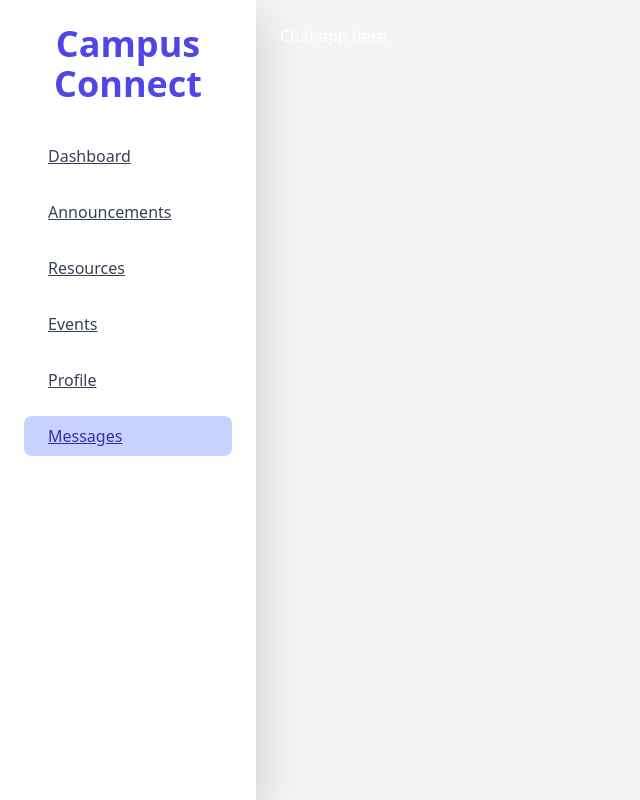
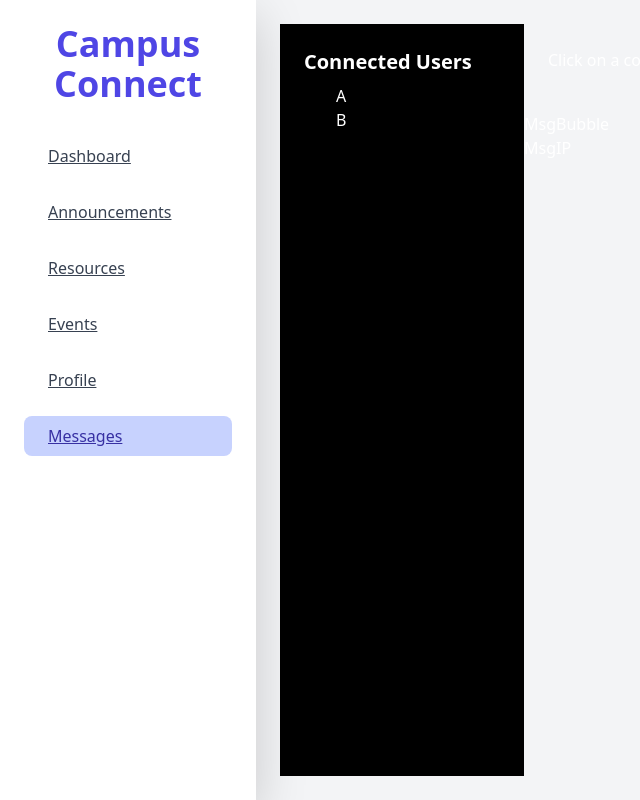
Before and after one commit to Satyam4123/Campus-Connect, a React (Vite) app in the folder Frontend/: page /chat in a window 1280 px wide. Shown: the whole page, without its empty margins (0-640 px from the left). Built offline with nearby package versions, Linux system fonts and the light colour scheme; sample sign-in values are in the browser's storage; a web font is replaced by a local one.

Commit message:
Chat app dummy sidebar made

```diff
--- /dev/null
+++ b/Frontend/src/components/chat/ChatWindow.jsx
@@ -0,0 +1,20 @@
+import React from 'react'
+import MsgBubble from './MsgBubble'
+import MsgIP from './MsgIP'
+
+const ChatWindow = ({selectedUser}) => {
+    return (
+        <div>
+            {selectedUser ? (
+                <p className='p-4'>Chat with {selectedUser.name}</p>
+            ) : (
+                <p className='p-4'>Click on a connected user</p>
+            )}
+
+            <MsgBubble />
+            <MsgIP />
+        </div>
+    )
+}
+
+export default ChatWindow
--- /dev/null
+++ b/Frontend/src/components/chat/MsgBubble.jsx
@@ -0,0 +1,11 @@
+import React from 'react'
+
+const MsgBubble = () => {
+  return (
+    <div>
+      MsgBubble
+    </div>
+  )
+}
+
+export default MsgBubble
--- /dev/null
+++ b/Frontend/src/components/chat/MsgIP.jsx
@@ -0,0 +1,11 @@
+import React from 'react'
+
+const MsgIP = () => {
+  return (
+    <div>
+      MsgIP
+    </div>
+  )
+}
+
+export default MsgIP
--- /dev/null
+++ b/Frontend/src/components/chat/Sidebar.jsx
@@ -0,0 +1,21 @@
+import React from 'react'
+
+const Sidebar = ({users, onSelectedUser}) => {
+  return (
+    <div>
+      <h2 className='text-xl font-bold'>Connected Users</h2>
+      <ul>
+        {users.map((user) => {
+          return (
+            <li key={user.id} onClick={() => onSelectedUser(user)}>
+              {user.name}
+            </li>
+          );
+        })}
+
+      </ul>
+    </div>
+  )
+}
+
+export default Sidebar
--- a/Frontend/src/pages/Chat.jsx
+++ b/Frontend/src/pages/Chat.jsx
@@ -1,9 +1,26 @@
 import React from 'react'
+import Sidebar from '../components/chat/Sidebar'
+import ChatWindow from '../components/chat/ChatWindow'
+import { useState } from 'react'
+
 
 const Chat = () => {
+
+  const [users, setUsers] = useState([
+    {id:1, name:'A'},
+    {id:1, name:'B'}
+  ])
+
+  const [selectedUser, setSelectedUser] = useState(null)
+
   return (
-    <div>
-      Chat app here
+    <div className="flex h-full">
+      <div className="w-1/4 bg-black p-4">
+        <Sidebar users={users} onSelectedUser={setSelectedUser} />
+      </div>
+      <div className="flex-1 flex flex-col">
+        <ChatWindow selectedUser={selectedUser}/>
+      </div>
     </div>
   )
 }
```
